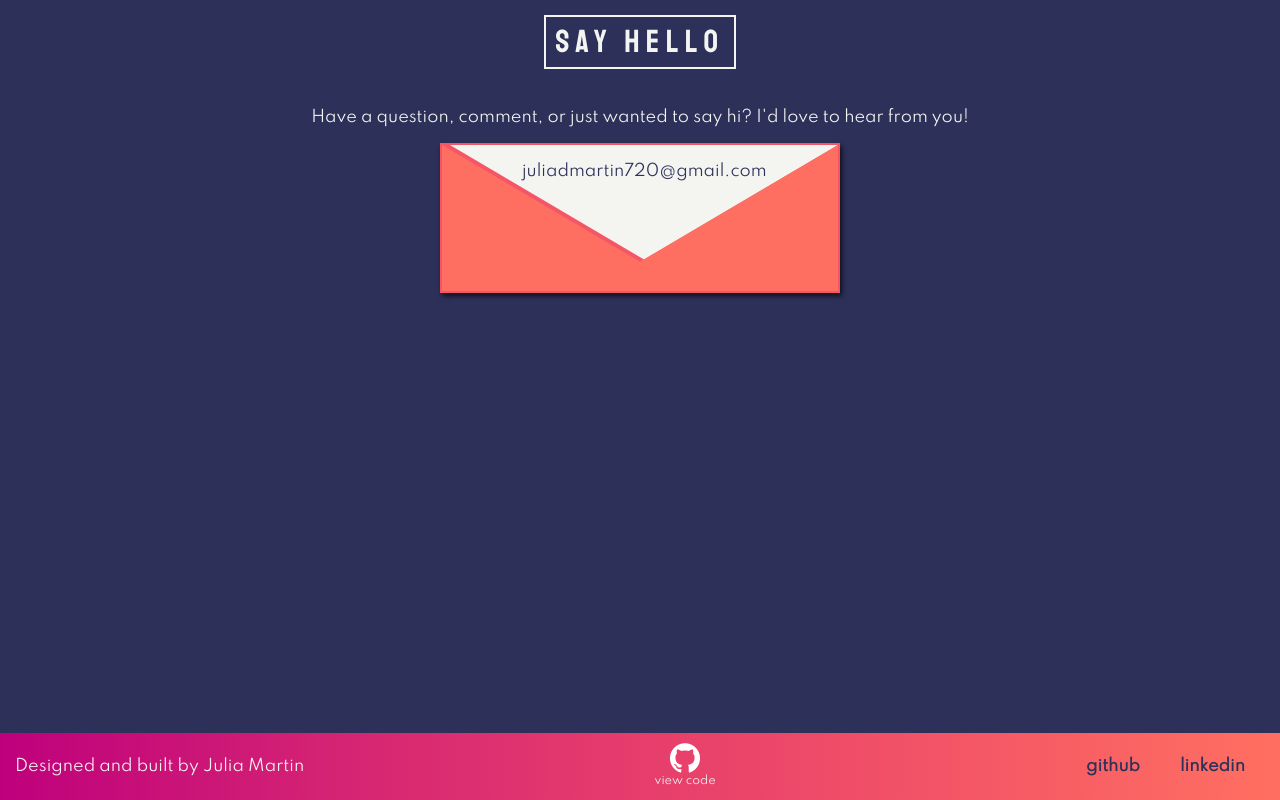
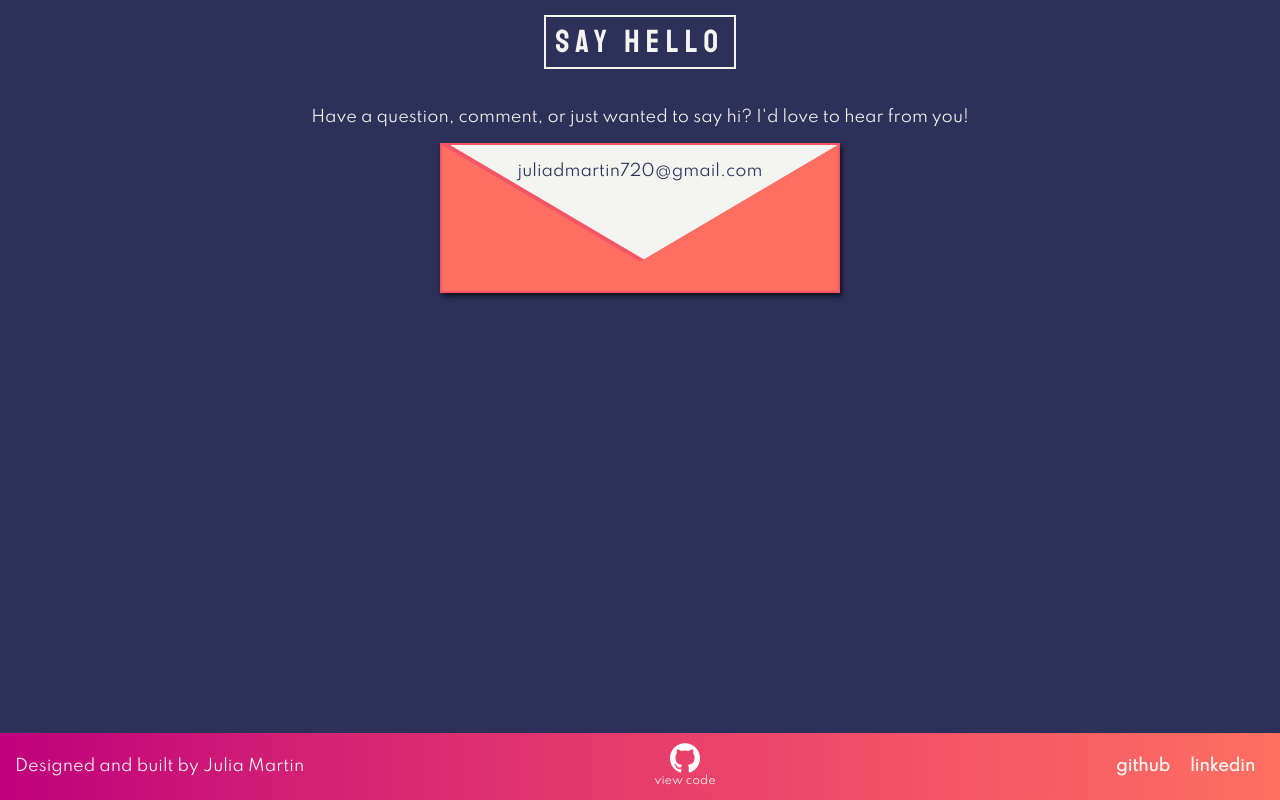
Before and after one commit to julia-martin/personal-website, a React (Create React App) app: page / in a window 1280 px wide. Shown: the part 3267-4067 px from the top of the page. Built offline with nearby package versions, Linux system fonts and the light colour scheme.

Commit message:
Make footer links more clickable and fix positioning of scroll up button for small screens

```diff
--- a/src/App.css
+++ b/src/App.css
@@ -47,3 +47,9 @@ p {
     scroll-behavior: smooth;
   }
 }
+
+@media (pointer: coarse) {
+  html {
+    --min-tap-height: 44px;
+  }
+}
--- a/src/components/Footer.js
+++ b/src/components/Footer.js
@@ -6,11 +6,11 @@ import GithubButton from './GithubButton';
 const Footer = () => {
   return (
     <FooterWrapper>
-      <p>Designed and built by Julia Martin</p>
+      <FooterText>Designed and built by Julia Martin</FooterText>
       <GithubButton githubLink="https://github.com/julia-martin/personal-website" />
       <SiteLinks>
-        <Link href="https://github.com/julia-martin">github</Link>
-        <Link href="https://www.linkedin.com/in/juliadmartin/">linkedin</Link>
+        <Item><Link href="https://github.com/julia-martin">github</Link></Item>
+        <Item><Link href="https://www.linkedin.com/in/juliadmartin/">linkedin</Link></Item>
       </SiteLinks>
     </FooterWrapper>
   );
@@ -26,19 +26,33 @@ const FooterWrapper = styled.footer`
   align-items: center;
 `;
 
-const SiteLinks = styled.li`
+const FooterText = styled.p`
+  line-height: 1.5rem;
+  @media (max-width: 540px) {
+    font-size: 0.8rem;
+  }
+`;
+
+const SiteLinks = styled.ul`
   list-style-type: none;
   font-weight: bold;
 `;
 
-const Link = styled.a`
-  color: ${COLORS.darkBlue};
+const Item = styled.li`
   display: inline-block;
-  padding: 0px 10px;
   margin: 0px 10px;
 
+  @media (pointer: coarse) {
+    min-height: var(--min-tap-height);
+    line-height: var(--min-tap-height);
+  }
+`;
+
+const Link = styled.a`
+  color: ${COLORS.offwhite};
+
   &:hover {
-    color: ${COLORS.offwhite};
+    color: ${COLORS.darkBlue};
   }
 `;
 
--- a/src/components/GithubButton.js
+++ b/src/components/GithubButton.js
@@ -18,6 +18,8 @@ const IconWrapper = styled.figure`
   flex-direction: column;
   justify-content: center;
   align-items: center;
+  min-width: 44px;
+  min-height: 44px;
 `;
 
 const Icon = styled.img`
--- a/src/components/MailButton.js
+++ b/src/components/MailButton.js
@@ -19,6 +19,7 @@ const EmailBtn = styled.button`
   display: block;
   height: 150px;
   width: 400px;
+  max-width: 100%;
   position: relative;
   margin: 0 auto;
   padding: 0;
@@ -60,7 +61,8 @@ const Email = styled.p`
   color: ${COLORS.darkBlue};
   position: absolute;
   top: 10px;
-  left: 80px;
+  left: 0;
+  right: 0;
 
   ${EmailBtn}:hover & {
     color: ${COLORS.offwhite};
--- a/src/components/ProjectSummary.js
+++ b/src/components/ProjectSummary.js
@@ -63,11 +63,15 @@ const FlexContainer = styled.div`
   display: flex;
   justify-content: space-between;
   align-items: flex-start;
+  flex-wrap: wrap;
+  max-width: 100vw;
+  overflow: auto;
 `;
 
 const StackSection = styled.div`
   display: flex;
   justify-content: flex-start;
+  flex-wrap: wrap;
 `;
 
 const StackItem = styled.div`
--- a/src/components/ScrollUpBtn.js
+++ b/src/components/ScrollUpBtn.js
@@ -16,8 +16,12 @@ const ScrollUpBtn = ({ display }) => {
 
 const Anchor = styled.a`
   position: fixed;
-  bottom: 75px;
+  bottom: 80px;
   right: 20px;
+
+  @media (max-width: 460px) {
+    bottom: 130px;
+  }
 
   @media (prefers-reduced-motion: no-preference) {
     animation: ${ANIMATIONS.fadeIn} 700ms both;
```
